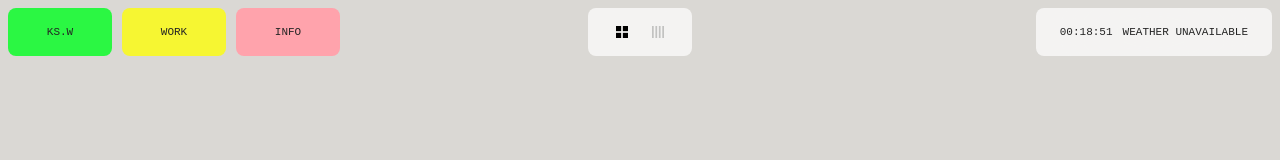
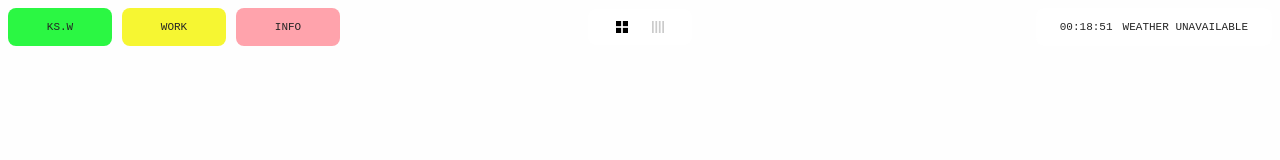
Before and after one commit to kylestuart/kyle-portfolio, a plain HTML site: page index.html in a window 1280 px wide. Drawn offline with nearby package versions, Linux system fonts and the light colour scheme; no server answers; a web font is replaced by a local one.

Commit message:
Made buttons shorter

```diff
--- a/index.html
+++ b/index.html
@@ -11,7 +11,7 @@
     <style>
       body {
         font-family: 'Suisse Int\'l Mono', monospace;
-        background-color: #DAD8D4;
+        background-color: #fefefe;
         color: #000;
       }
       .header-text {
@@ -26,16 +26,16 @@
     </style>
   </head>
   <body class="px-[8px] pt-[8px]">
-    <header class="w-full flex items-center justify-between h-[48px] flex-shrink-0 mb-[120px] px-[0px]">
+    <header class="w-full flex items-center justify-between  flex-shrink-0 mb-[120px] px-[0px]">
       <!-- primary-navigation -->
       <div class="inline-flex items-center gap-[10px]">
-        <button class="header-text flex w-[104px] h-[48px] p-[12px] justify-center items-center gap-[10px] rounded-[8px] bg-[#2BF743]">KS.W</button>
-        <button class="header-text flex w-[104px] h-[48px] p-[12px] justify-center items-center gap-[10px] rounded-[8px] bg-[#F6F632]">Work</button>
-        <button class="header-text flex w-[104px] h-[48px] p-[12px] justify-center items-center gap-[10px] rounded-[8px] bg-[#FFA3AC]">Info</button>
+        <button class="header-text flex w-[104px]  p-[12px] justify-center items-center gap-[10px] rounded-[8px] bg-[#2BF743]">KS.W</button>
+        <button class="header-text flex w-[104px]  p-[12px] justify-center items-center gap-[10px] rounded-[8px] bg-[#F6F632]">Work</button>
+        <button class="header-text flex w-[104px]  p-[12px] justify-center items-center gap-[10px] rounded-[8px] bg-[#FFA3AC]">Info</button>
       </div>
 
       <!-- grid-mode -->
-      <div class="absolute left-1/2 -translate-x-1/2 flex w-[104px] h-[48px] p-[12px] justify-center items-center gap-[24px] flex-shrink-0 rounded-[8px] bg-[rgba(255,255,255,0.7)] backdrop-blur-[100px]">
+      <div class="absolute left-1/2 -translate-x-1/2 flex w-[104px]  p-[12px] justify-center items-center gap-[24px] flex-shrink-0 rounded-[8px] bg-[rgba(255,255,255,0.7)] backdrop-blur-[100px]">
         <div class="w-[12px] h-[12px]">
           <svg xmlns="http://www.w3.org/2000/svg" width="12" height="12" viewBox="0 0 12 12" fill="none">
             <rect x="6.10352e-05" y="0.000349045" width="5.14286" height="5.14286" fill="black" />
@@ -57,7 +57,7 @@
       </div>
 
       <!-- time-weather -->
-      <div class="header-text inline-flex h-[48px] p-[12px_24px] justify-end items-center gap-[10px] rounded-[8px] bg-[rgba(255,255,255,0.7)] backdrop-blur-[50px]">
+      <div class="header-text inline-flex  p-[12px_24px] justify-end items-center gap-[10px] rounded-[8px] bg-[rgba(255,255,255,0.7)] backdrop-blur-[50px]">
         <span id="time">--:--:--</span>
         <span id="weather">Loading…</span>
       </div>
```
